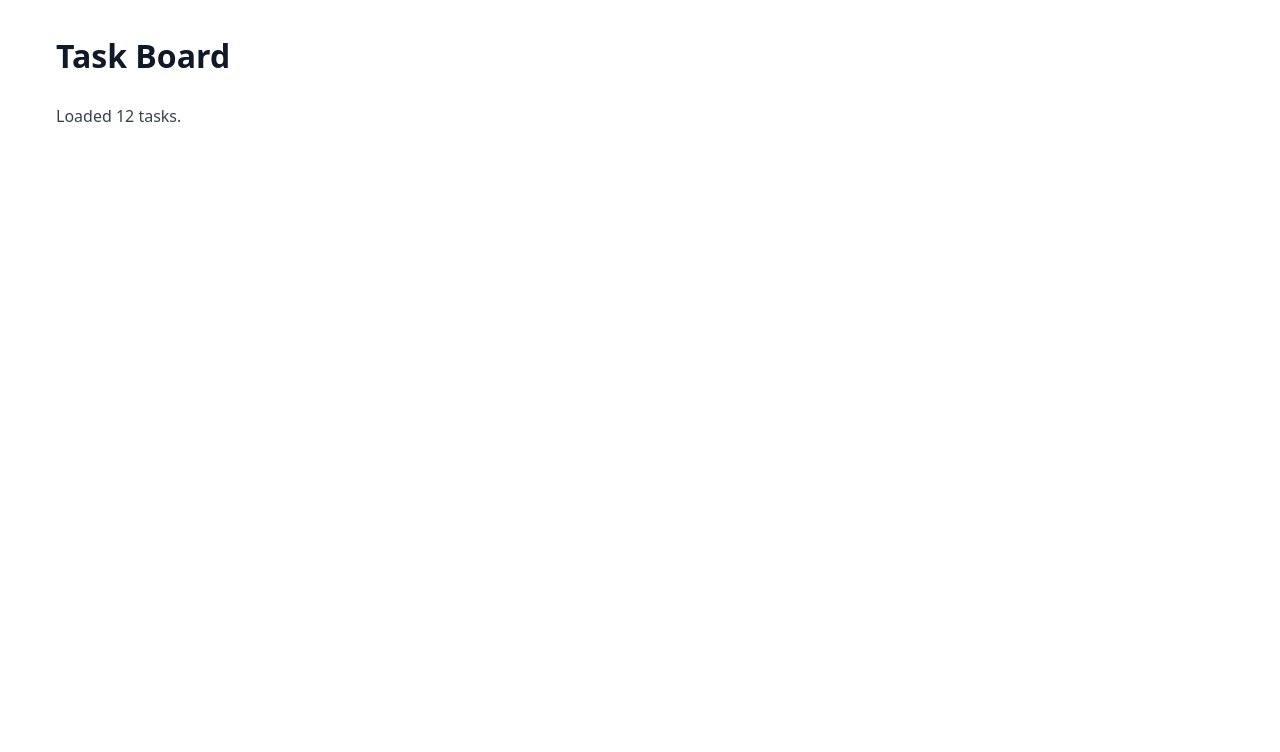
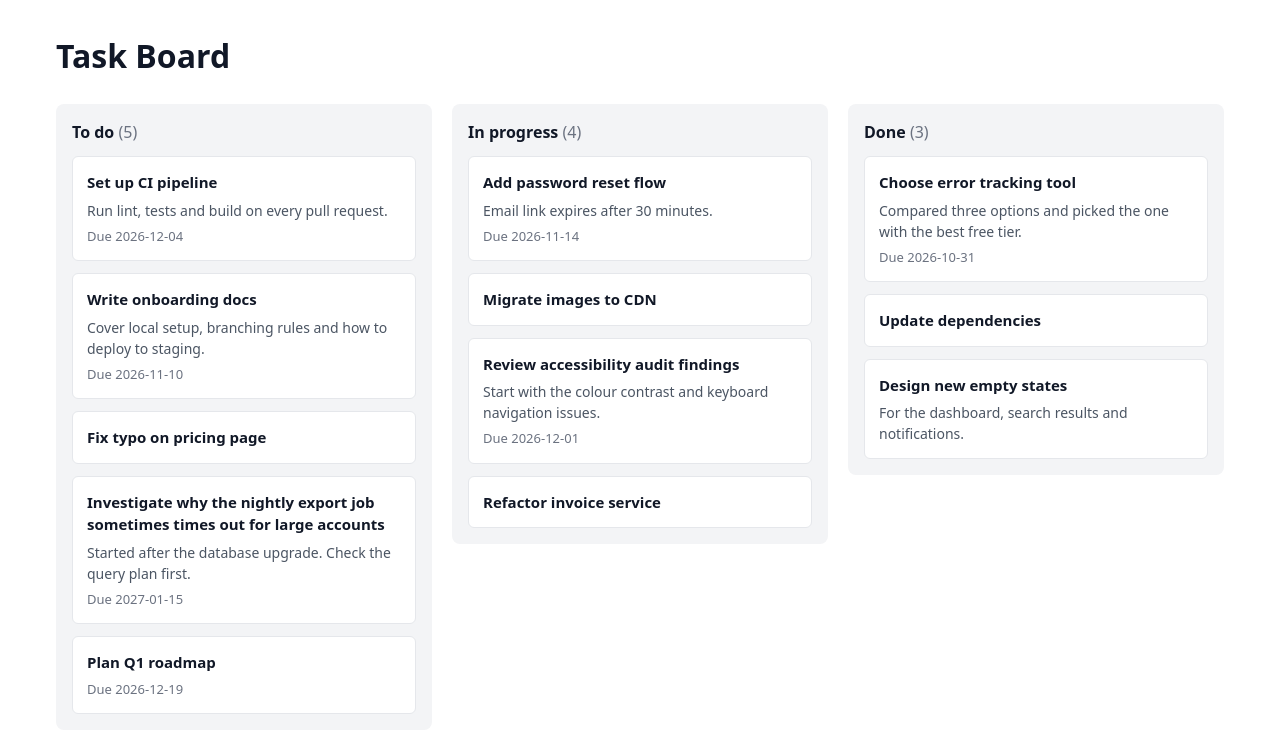
Before and after one commit to Chanuka-Dushan/Kanbanboard-project, a Next.js app: page / in a window 1280 px wide. Shown: the top 752 px of the page. Built offline with nearby package versions, Linux system fonts and the light colour scheme.

Commit message:
load data to the columns

```diff
--- a/src/app/page.module.css
+++ b/src/app/page.module.css
@@ -35,11 +35,70 @@
   color: #b91c1c;
 }
 
-.content {
-  margin-top: 1rem;
+.board {
+  display: grid;
+  grid-template-columns: repeat(3, minmax(0, 1fr));
+  gap: 1.25rem;
+  align-items: start;
 }
 
-.taskCount {
-  color: #374151;
+.column {
+  background-color: #f3f4f6;
+  border-radius: 0.5rem;
+  padding: 1rem;
+}
+
+.columnHeader {
+  margin-bottom: 0.75rem;
+}
+
+.columnTitle {
   font-size: 1rem;
+  font-weight: 700;
+  color: #111827;
 }
+
+.columnCount {
+  font-weight: 500;
+  color: #6b7280;
+}
+
+.taskList {
+  list-style: none;
+  padding: 0;
+  display: flex;
+  flex-direction: column;
+  gap: 0.75rem;
+}
+
+.card {
+  background-color: #ffffff;
+  border: 1px solid #e5e7eb;
+  border-radius: 0.375rem;
+  padding: 0.875rem;
+  display: flex;
+  flex-direction: column;
+  gap: 0.375rem;
+}
+
+.cardTitle {
+  font-size: 0.9375rem;
+  font-weight: 600;
+  color: #111827;
+}
+
+.cardDescription {
+  font-size: 0.875rem;
+  color: #4b5563;
+}
+
+.cardDueDate {
+  font-size: 0.8125rem;
+  color: #6b7280;
+}
+
+@media (max-width: 767px) {
+  .board {
+    grid-template-columns: 1fr;
+  }
+}
--- a/src/app/page.tsx
+++ b/src/app/page.tsx
@@ -2,8 +2,14 @@
 
 import { useEffect, useState } from 'react';
 import { getTasks } from '@/api/tasks';
-import type { Task } from '@/types';
+import type { Task, TaskStatus } from '@/types';
 import styles from './page.module.css';
+
+const COLUMNS: { status: TaskStatus; label: string }[] = [
+  { status: 'TODO', label: 'To do' },
+  { status: 'IN_PROGRESS', label: 'In progress' },
+  { status: 'DONE', label: 'Done' },
+];
 
 export default function Home() {
   const [tasks, setTasks] = useState<Task[]>([]);
@@ -54,10 +60,48 @@ export default function Home() {
       )}
 
       {!isLoading && !error && (
-        <div className={styles.content}>
-          <p className={styles.taskCount}>
-            Loaded {tasks.length} {tasks.length === 1 ? 'task' : 'tasks'}.
-          </p>
+        <div className={styles.board}>
+          {COLUMNS.map((column) => {
+            const columnTasks = tasks.filter(
+              (task) => task.status === column.status
+            );
+            const headingId = `column-heading-${column.status.toLowerCase()}`;
+
+            return (
+              <section
+                key={column.status}
+                aria-labelledby={headingId}
+                className={styles.column}
+              >
+                <header className={styles.columnHeader}>
+                  <h2 id={headingId} className={styles.columnTitle}>
+                    {column.label}{' '}
+                    <span className={styles.columnCount}>
+                      ({columnTasks.length})
+                    </span>
+                  </h2>
+                </header>
+
+                <ul className={styles.taskList}>
+                  {columnTasks.map((task) => (
+                    <li key={task.id} className={styles.card}>
+                      <h3 className={styles.cardTitle}>{task.title}</h3>
+                      {task.description && (
+                        <p className={styles.cardDescription}>
+                          {task.description}
+                        </p>
+                      )}
+                      {task.dueDate && (
+                        <p className={styles.cardDueDate}>
+                          Due {task.dueDate}
+                        </p>
+                      )}
+                    </li>
+                  ))}
+                </ul>
+              </section>
+            );
+          })}
         </div>
       )}
     </main>
```
